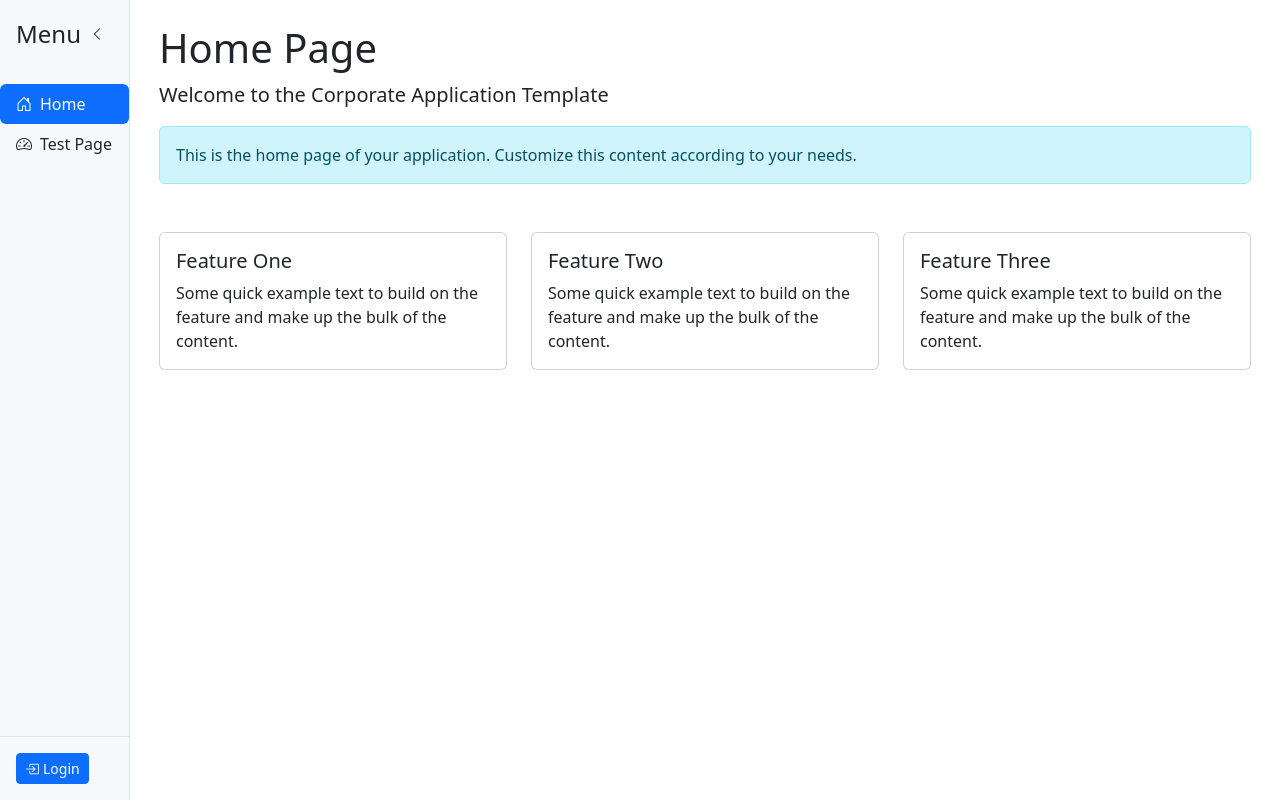
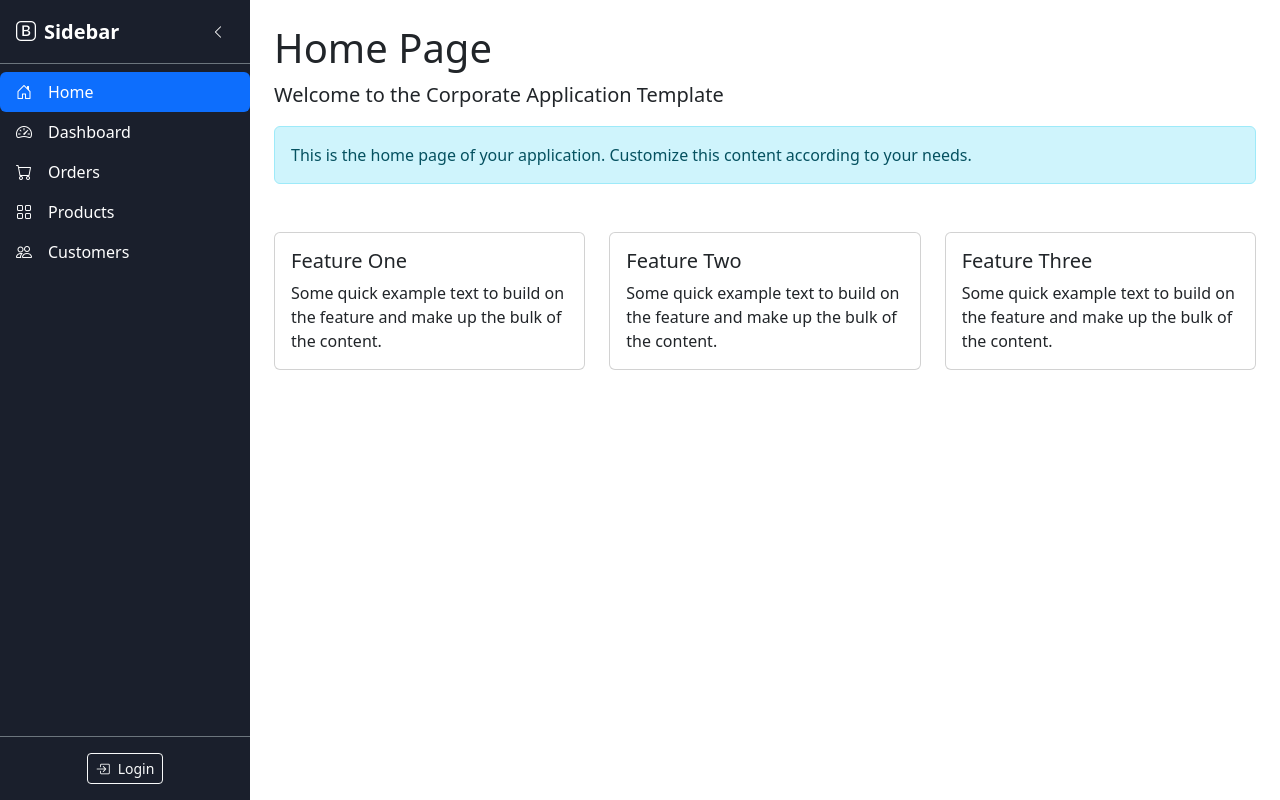
Before and after one commit to hajekm-kamax/fusion-web-core, a React (Vite) app in the folder aspreacttemplate.client/: page / in a window 1280 px wide. Built offline with nearby package versions, Linux system fonts and the light colour scheme; no server answers.

Commit message:
update my own

```diff
--- a/aspreacttemplate.client/package.json
+++ b/aspreacttemplate.client/package.json
@@ -10,11 +10,14 @@
     "preview": "vite preview"
   },
   "dependencies": {
+    "bootstrap": "^5.3.6",
+    "bootstrap-icons": "^1.13.1",
     "react": "^19.1.0",
     "react-dom": "^19.1.0"
   },
   "devDependencies": {
     "@eslint/js": "^9.25.0",
+    "@types/node": "^22",
     "@types/react": "^19.1.2",
     "@types/react-dom": "^19.1.2",
     "@vitejs/plugin-react": "^4.4.1",
@@ -24,7 +27,6 @@
     "globals": "^16.0.0",
     "typescript": "~5.8.3",
     "typescript-eslint": "^8.30.1",
-    "vite": "^6.3.5",
-    "@types/node": "^22"
+    "vite": "^6.3.5"
   }
 }
--- a/aspreacttemplate.client/src/App.tsx
+++ b/aspreacttemplate.client/src/App.tsx
@@ -1,4 +1,4 @@
-import { useState, useEffect } from 'react';
+import { useState } from 'react';
 import './App.css';
 import Sidebar from './components/Sidebar';
 import HomePage from './pages/HomePage';
@@ -6,12 +6,6 @@ import TestPage from './pages/TestPage';
 
 function App() {
     const [currentPage, setCurrentPage] = useState<string>('home');
-  const [forecasts, setForecasts] = useState<any[]>([]);
-
-  useEffect(() => {
-    // Keep the weather forecast data fetching for reference
-    populateWeatherData();
-  }, []);
 
     const handleNavigate = (page: string) => {
         setCurrentPage(page);
@@ -29,14 +23,6 @@ function App() {
         }
     };
 
-  async function populateWeatherData() {
-    const response = await fetch('weatherforecast');
-    if (response.ok) {
-      const data = await response.json();
-      setForecasts(data);
-    }
-  }
-
     return (
         <div className="d-flex">
             <Sidebar activeLink={currentPage} onNavigate={handleNavigate} />
--- a/aspreacttemplate.client/src/components/Sidebar.tsx
+++ b/aspreacttemplate.client/src/components/Sidebar.tsx
@@ -8,8 +8,8 @@ interface SidebarProps {
 
 const Sidebar = ({ activeLink, onNavigate }: SidebarProps) => {
     const [collapsed, setCollapsed] = useState(false);
-  const [loggedIn, setLoggedIn] = useState(false); // This would be replaced with actual auth state
-  const [userName, setUserName] = useState('John Doe'); // This would come from auth context
+    const [loggedIn, setLoggedIn] = useState(false);
+    const [userName] = useState('mdo');
 
     const toggleSidebar = () => {
         setCollapsed(!collapsed);
@@ -23,70 +23,138 @@ const Sidebar = ({ activeLink, onNavigate }: SidebarProps) => {
         setLoggedIn(false);
     };
 
-  const sidebarWidth = collapsed ? 'width: 70px' : 'width: 250px';
-
     return (
-    <div className="d-flex flex-column flex-shrink-0 bg-light border-end" style={{ height: '100vh', transition: 'width 0.3s ease', [sidebarWidth]: true }}>
-      <div className="d-flex align-items-center justify-content-between p-3 mb-3">
-        {!collapsed && <span className="fs-4">Menu</span>}
+        <div
+            className={`d-flex flex-column flex-shrink-0 text-white transition-all ${collapsed ? 'sidebar-collapsed' : 'sidebar-expanded'}`}
+            style={{
+                backgroundColor: '#1A1F2C',
+                transition: 'width 0.3s ease',
+                width: collapsed ? '70px' : '250px',
+                height: '100vh'
+            }}
+        >
+            <div className="d-flex align-items-center justify-content-between p-3 mb-2 border-bottom border-secondary">
+                {!collapsed && (
+                    <span className="fs-5 fw-semibold text-white">
+                        <i className="bi bi-bootstrap me-2"></i>
+                        Sidebar
+                    </span>
+                )}
+                {collapsed && (
+                    <span className="fs-5 fw-semibold text-white mx-auto">
+                        <i className="bi bi-bootstrap"></i>
+                    </span>
+                )}
+                {!collapsed && (
                     <button
-          className="btn btn-sm"
+                        className="btn btn-sm text-white"
                         onClick={toggleSidebar}
-          aria-label={collapsed ? 'Expand sidebar' : 'Collapse sidebar'}
+                        aria-label="Collapse sidebar"
                     >
-          <i className={`bi ${collapsed ? 'bi-chevron-right' : 'bi-chevron-left'}`}></i>
+                        <i className="bi bi-chevron-left"></i>
                     </button>
+                )}
             </div>
 
-      <ul className="nav nav-pills flex-column mb-auto">
+            <ul className="nav nav-pills flex-column mb-auto px-0">
                 <li className="nav-item">
                     <a
                         href="#"
-            className={`nav-link ${activeLink === 'home' ? 'active' : 'text-dark'} d-flex align-items-center`}
-            onClick={(e) => {e.preventDefault(); onNavigate('home');}}
+                        className={`nav-link d-flex align-items-center py-2 px-3 ${activeLink === 'home' ? 'active' : 'text-white'}`}
+                        onClick={(e) => { e.preventDefault(); onNavigate('home'); }}
+                        style={{ backgroundColor: activeLink === 'home' ? '#1EAEDB' : 'transparent' }}
                     >
-            <i className="bi bi-house-door me-2"></i>
+                        <i className="bi bi-house-door me-3"></i>
                         {!collapsed && <span>Home</span>}
                     </a>
                 </li>
                 <li className="nav-item">
                     <a
                         href="#"
-            className={`nav-link ${activeLink === 'test' ? 'active' : 'text-dark'} d-flex align-items-center`}
-            onClick={(e) => {e.preventDefault(); onNavigate('test');}}
+                        className={`nav-link d-flex align-items-center py-2 px-3 ${activeLink === 'dashboard' ? 'active' : 'text-white'}`}
+                        onClick={(e) => { e.preventDefault(); onNavigate('dashboard'); }}
+                        style={{ backgroundColor: activeLink === 'dashboard' ? '#1EAEDB' : 'transparent' }}
                     >
-            <i className="bi bi-speedometer2 me-2"></i>
-            {!collapsed && <span>Test Page</span>}
+                        <i className="bi bi-speedometer2 me-3"></i>
+                        {!collapsed && <span>Dashboard</span>}
+                    </a>
+                </li>
+                <li className="nav-item">
+                    <a
+                        href="#"
+                        className={`nav-link d-flex align-items-center py-2 px-3 ${activeLink === 'orders' ? 'active' : 'text-white'}`}
+                        onClick={(e) => { e.preventDefault(); onNavigate('orders'); }}
+                        style={{ backgroundColor: activeLink === 'orders' ? '#1EAEDB' : 'transparent' }}
+                    >
+                        <i className="bi bi-cart me-3"></i>
+                        {!collapsed && <span>Orders</span>}
+                    </a>
+                </li>
+                <li className="nav-item">
+                    <a
+                        href="#"
+                        className={`nav-link d-flex align-items-center py-2 px-3 ${activeLink === 'products' ? 'active' : 'text-white'}`}
+                        onClick={(e) => { e.preventDefault(); onNavigate('products'); }}
+                        style={{ backgroundColor: activeLink === 'products' ? '#1EAEDB' : 'transparent' }}
+                    >
+                        <i className="bi bi-grid me-3"></i>
+                        {!collapsed && <span>Products</span>}
+                    </a>
+                </li>
+                <li className="nav-item">
+                    <a
+                        href="#"
+                        className={`nav-link d-flex align-items-center py-2 px-3 ${activeLink === 'test' ? 'active' : 'text-white'}`}
+                        onClick={(e) => { e.preventDefault(); onNavigate('test'); }}
+                        style={{ backgroundColor: activeLink === 'test' ? '#1EAEDB' : 'transparent' }}
+                    >
+                        <i className="bi bi-people me-3"></i>
+                        {!collapsed && <span>Customers</span>}
                     </a>
                 </li>
             </ul>
 
-      <div className="border-top mt-auto p-3">
+            <div className="border-top border-secondary mt-auto">
+                <div className={`d-flex align-items-center p-3 ${collapsed ? 'justify-content-center' : 'justify-content-between'}`}>
                     {loggedIn ? (
-          <div className={`d-flex ${collapsed ? 'justify-content-center' : 'justify-content-between'} align-items-center`}>
-            {!collapsed && <span>{userName}</span>}
+                        <>
+                            <div className="d-flex align-items-center">
+                                {!collapsed && <span className="text-white">{userName}</span>}
+                            </div>
+                            {!collapsed && (
                                 <button
-              className="btn btn-sm btn-outline-secondary"
+                                    className="btn btn-sm text-white"
                                     onClick={handleLogout}
                                     aria-label="Logout"
                                 >
                                     <i className="bi bi-box-arrow-right"></i>
-              {!collapsed && <span className="ms-1">Logout</span>}
                                 </button>
-          </div>
+                            )}
+                        </>
                     ) : (
-          <div className={`d-flex ${collapsed ? 'justify-content-center' : ''}`}>
                         <button
-              className="btn btn-sm btn-primary d-flex align-items-center"
+                            className="btn btn-sm btn-outline-light d-flex align-items-center mx-auto"
                             onClick={handleLogin}
                             aria-label="Login"
                         >
-              <i className="bi bi-box-arrow-in-right"></i>
-              {!collapsed && <span className="ms-1">Login</span>}
+                            <i className={`bi bi-box-arrow-in-right ${!collapsed && 'me-2'}`}></i>
+                            {!collapsed && <span>Login</span>}
+                        </button>
+                    )}
+                </div>
+            </div>
+
+            {collapsed && (
+                <div className="text-center mb-3">
+                    <button
+                        className="btn btn-sm text-white"
+                        onClick={toggleSidebar}
+                        aria-label="Expand sidebar"
+                    >
+                        <i className="bi bi-chevron-right"></i>
                     </button>
                 </div>
             )}
-      </div>
         </div>
     );
 };
--- a/aspreacttemplate.client/src/index.css
+++ b/aspreacttemplate.client/src/index.css
@@ -3,7 +3,6 @@
     font-family: system-ui, -apple-system, "Segoe UI", Roboto, "Helvetica Neue", Arial, "Noto Sans", sans-serif;
     line-height: 1.5;
     font-weight: 400;
-
     font-synthesis: none;
     text-rendering: optimizeLegibility;
     -webkit-font-smoothing: antialiased;
--- a/aspreacttemplate.client/src/main.tsx
+++ b/aspreacttemplate.client/src/main.tsx
@@ -7,7 +7,7 @@ import './index.css'
 import App from './App.tsx'
 
 createRoot(document.getElementById('root')!).render(
-  <StrictMode>
-    <App />
-  </StrictMode>,
+    <StrictMode>
+        <App />
+    </StrictMode>,
 )
--- a/package.json
+++ /dev/null
@@ -1,6 +0,0 @@
-{
-  "dependencies": {
-    "bootstrap": "^5.3.2",
-    "bootstrap-icons": "^1.11.3"
-  }
-}
```
Also changed, not shown: aspreacttemplate.client/src/App.css (indentation only), 2 other files (tests, documents, lock files or other folders). Lines whose indentation alone changed are shown as unchanged.
